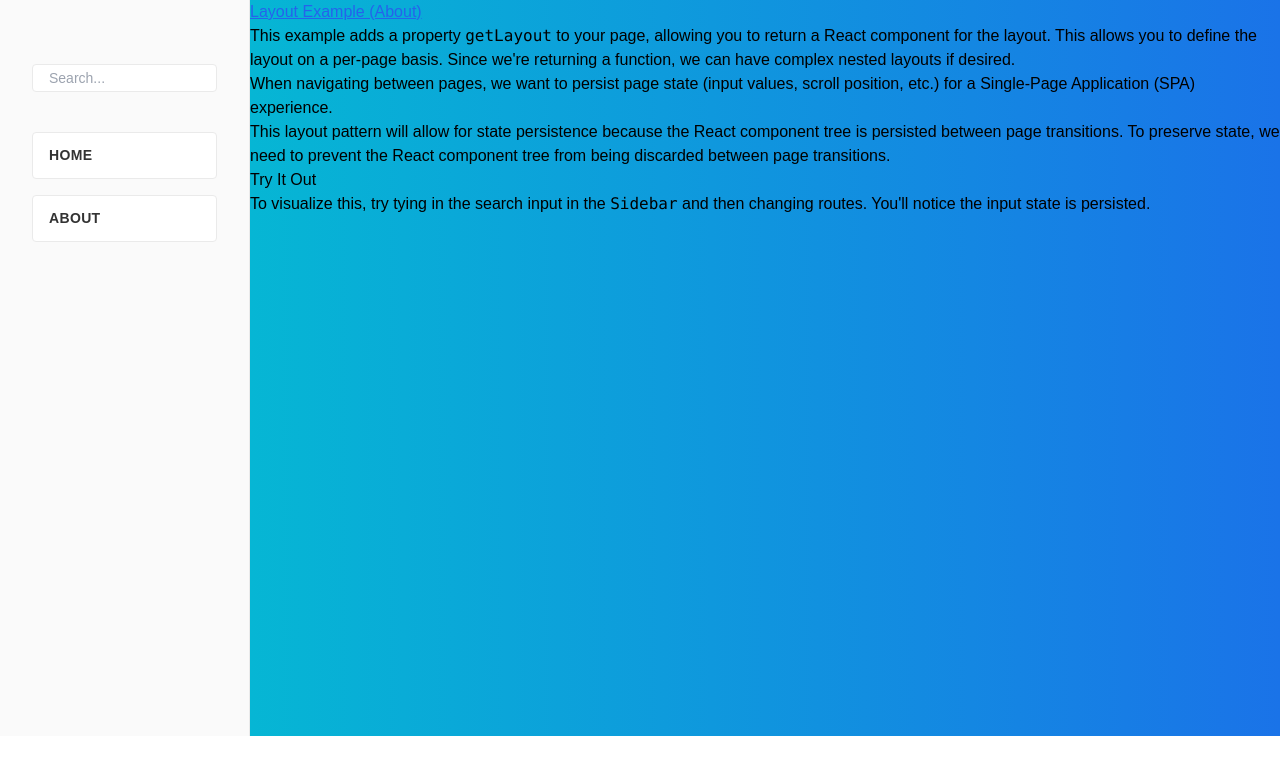
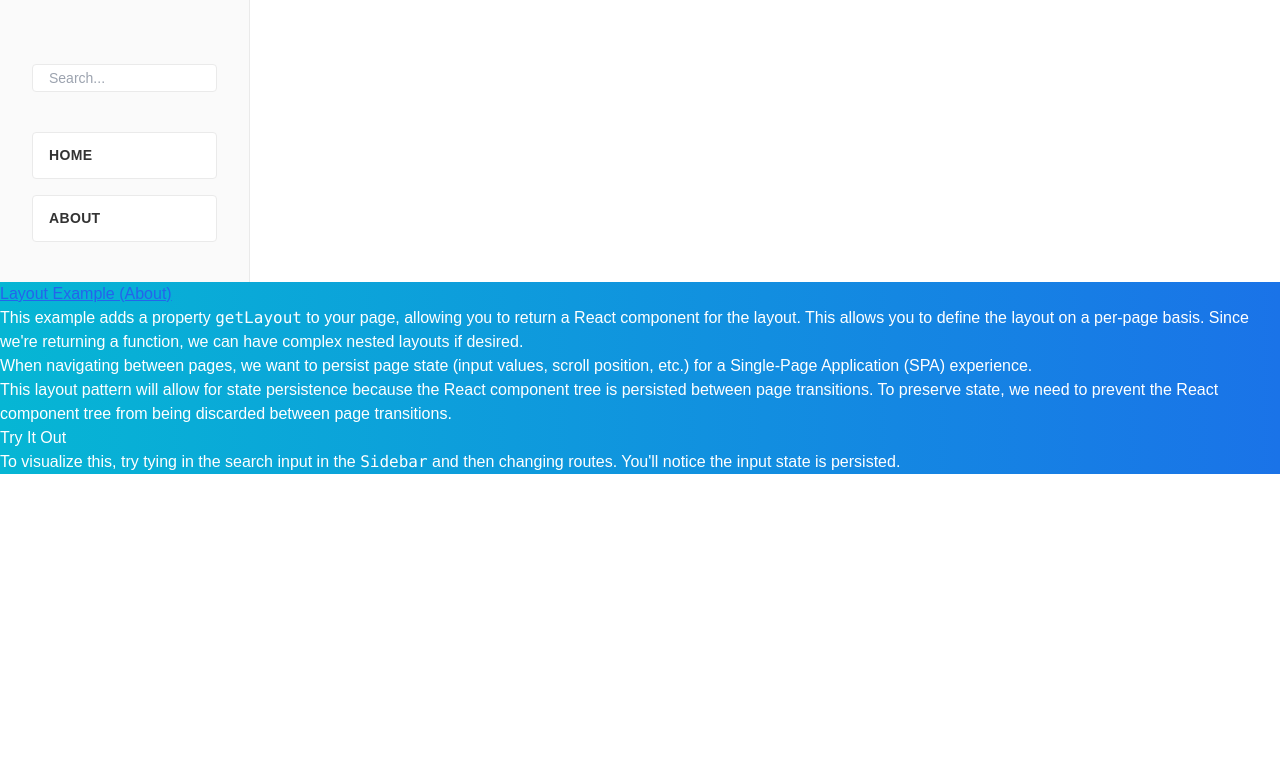
Before and after one commit to joneellasaga21/frontend-next-js-boilerplate, a Next.js app: page /about in a window 1280 px wide. Shown: the top 774 px of the page. Built offline with nearby package versions, Linux system fonts and the light colour scheme.

Commit message:
update: clean up css markup

```diff
--- a/components/buttons/primary/PrimaryBtn.tsx
+++ b/components/buttons/primary/PrimaryBtn.tsx
@@ -1,5 +1,3 @@
-import styles from './PrimaryBtn.module.css'
-
 export interface IPrimaryBtn {
   sampleTextProp: string
 }
--- a/components/layouts/primary/PrimaryLayout.tsx
+++ b/components/layouts/primary/PrimaryLayout.tsx
@@ -1,5 +1,4 @@
 import Head from 'next/head'
-import styles from './PrimaryLayout.module.css'
 
 export interface IPrimaryLayout {
   children: any
@@ -11,7 +10,7 @@ const PrimaryLayout: React.FC<IPrimaryLayout> = ({ children }) => {
       <Head>
         <title>Primary Layout Example</title>
       </Head>
-      <main className={styles.main}>{children}</main>
+      <main className="text-white">{children}</main>
     </>
   )
 }
```
